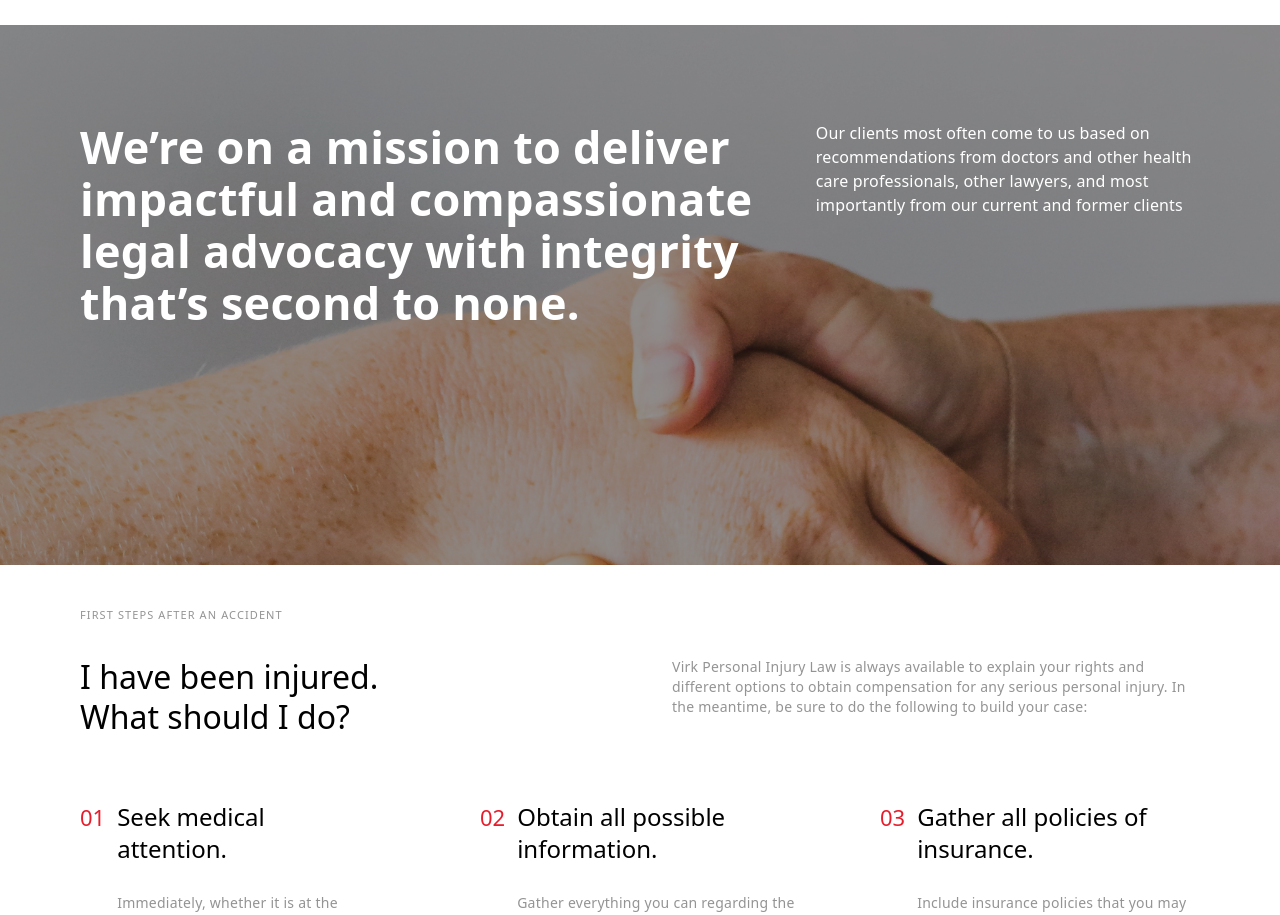
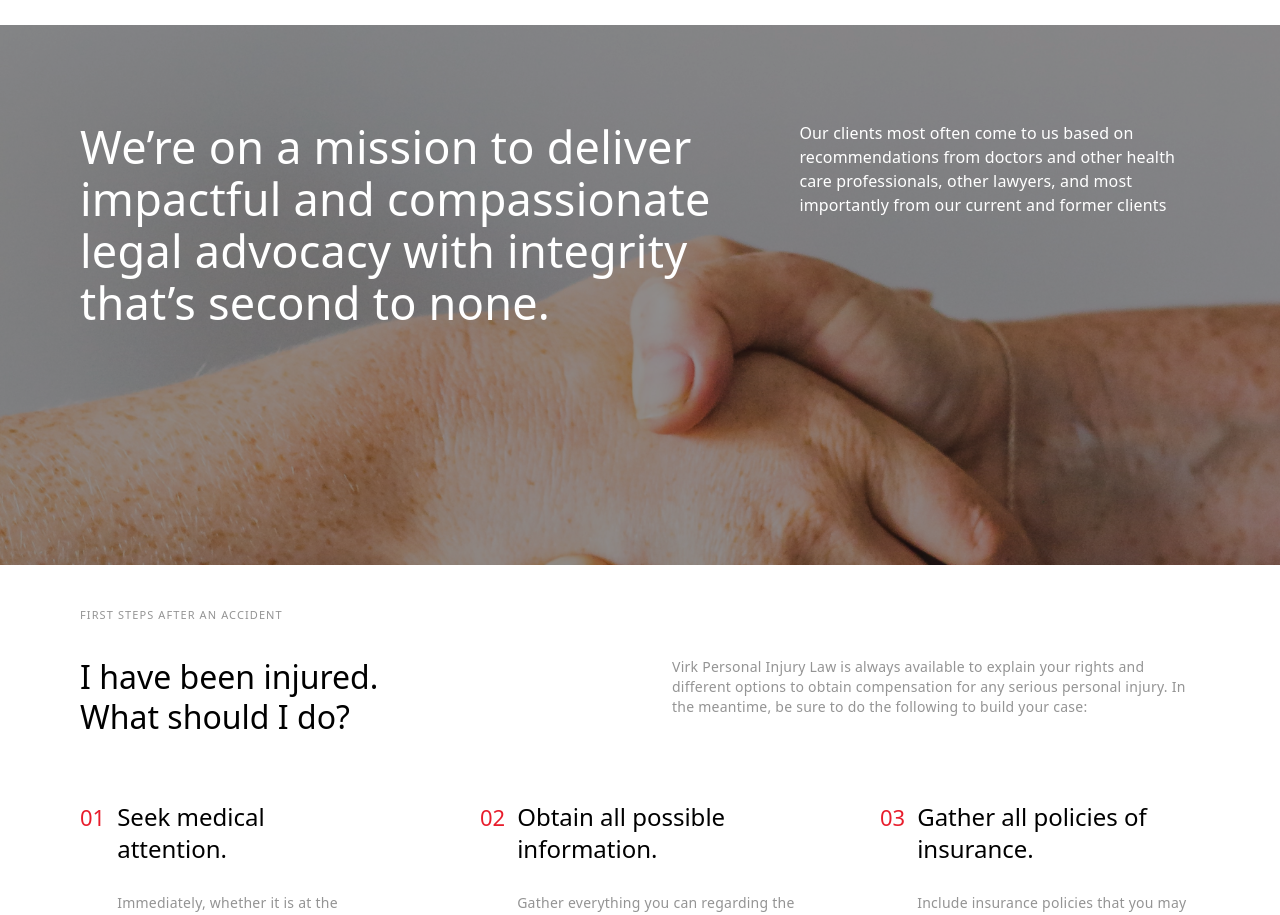
Before and after one commit to DevOluwatoyin/commercial-website, a React (Vite) app: page / in a window 1280 px wide. Shown: the part 3420-4335 px from the top of the page. Built offline with nearby package versions, Linux system fonts and the light colour scheme; a web font is replaced by a local one.

Commit message:
modify mission section

```diff
--- a/src/components/Mission.jsx
+++ b/src/components/Mission.jsx
@@ -6,10 +6,7 @@ const Mission = () => {
     <section className="delivery h-[540px]">
       <div className="h-full bg-[#1612127a] px-2 py-10 md:p-20 md:pt-24">
         <div className="mx-auto flex h-full max-w-6xl flex-col justify-center gap-8 md:flex-row md:justify-between md:gap-14">
-          <Typography
-            customClassName="text-white text-headline-l md:text-display-m"
-            fontWeight="regular"
-          >
+          <Typography customClassName="text-white text-headline-l !font-medium md:text-display-m">
             We’re on a mission to deliver impactful and compassionate legal
             advocacy with integrity that’s second to none.
           </Typography>
```
